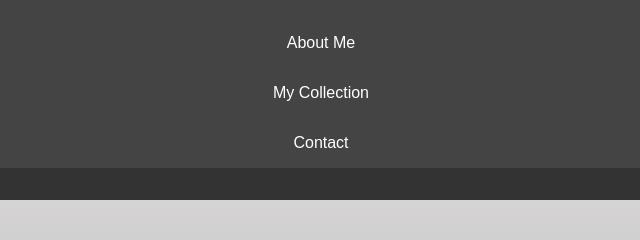
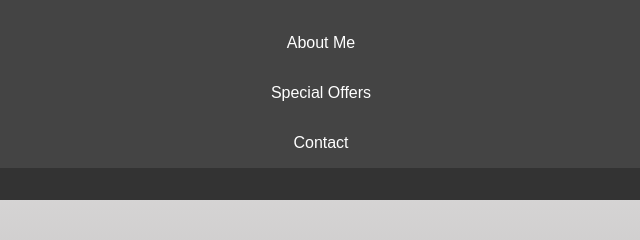
Before and after one commit to Kaixin856/WebDev_Project_Ninja, a plain HTML site: page index.html in a window 1280 px wide. Shown: the part 125-365 px from the top of the page, 319-959 px from the left. Drawn offline with Linux system fonts and the light colour scheme.

Commit message:
Update index.html

```diff
--- a/index.html
+++ b/index.html
@@ -13,7 +13,7 @@
             <ul>
                 <a href="index.html" aria-label="Go to homepage">Home</a>
                 <a href="about.html" aria-label="Learn more about John O'Reilly">About Me</a>
-                <a href="car_collections.html" aria-label="View my car collection">My Collection</a>
+                <a href="car_collections.html" aria-label="View my car collection">Special Offers</a>
                 <a href="contact.html" aria-label="Contact John O'Reilly">Contact</a>
             </ul>
         </nav>
```
